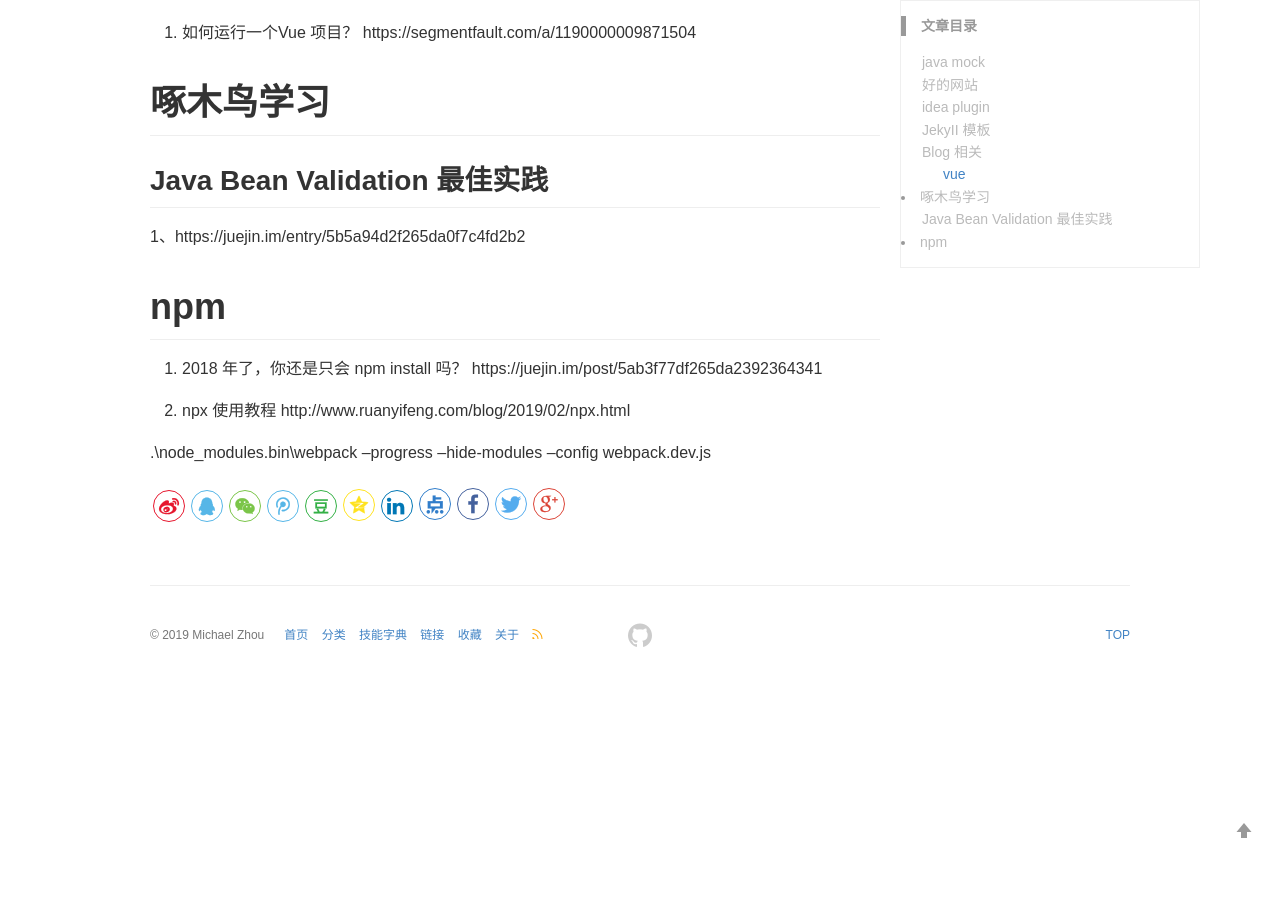
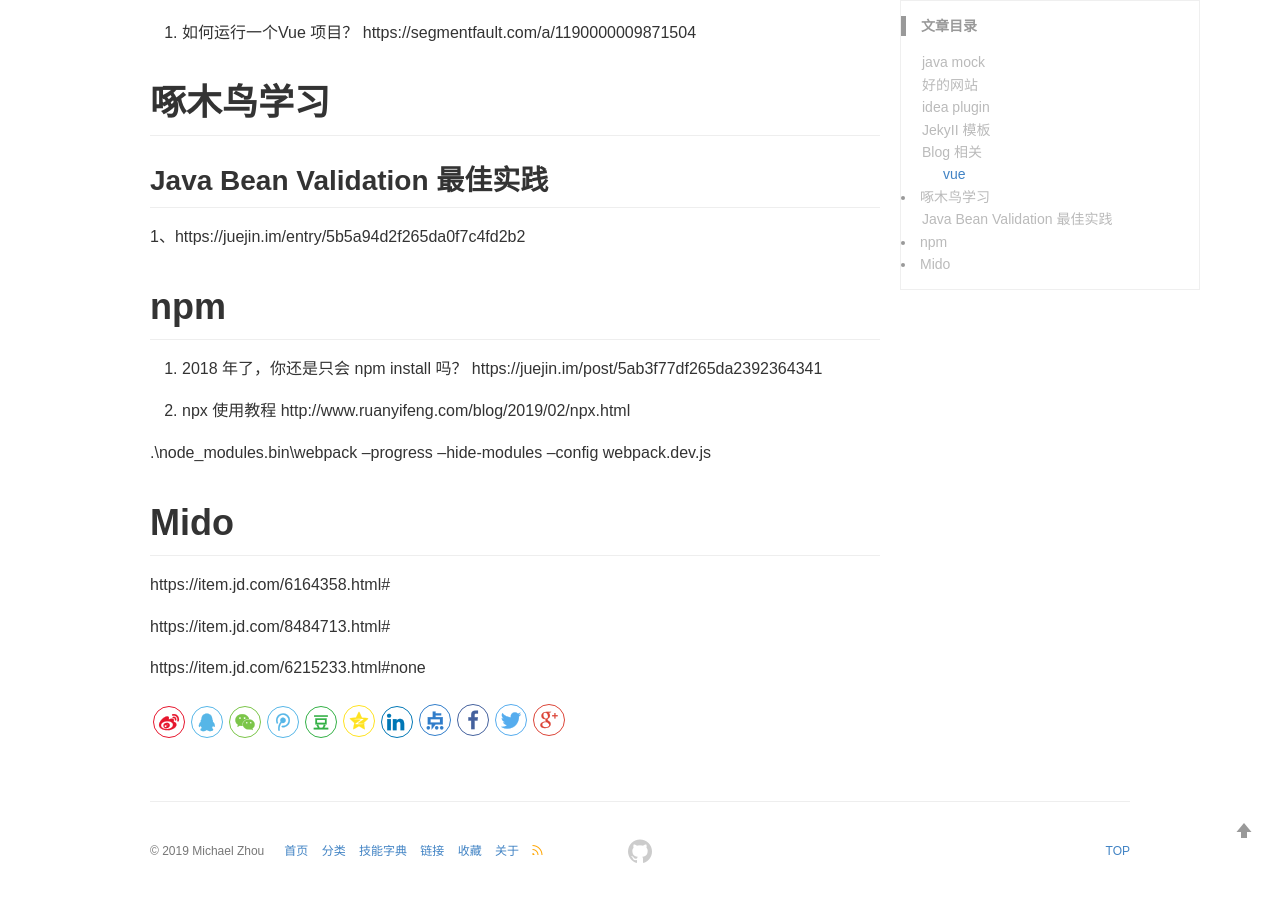
Before and after one commit to MichaelZhou111/MichaelZhou111.github.io, a Jekyll site: the page built from _posts/2011-04-26-temp.md, in a window 1280 px wide and 900 px high, scrolled down 1218 px. Built offline with Jekyll 4.4.1, drawn with Linux system fonts in a browser that asks for light colours; comment, search, counter and statistics services are not loaded; before the commit the page ends 1902 px from its top, so only the background shows below that.

Commit message:
add mido

```diff
--- a/_posts/2011-04-26-temp.md
+++ b/_posts/2011-04-26-temp.md
@@ -71,3 +71,11 @@ https://juejin.im/post/5ab3f77df265da2392364341
 http://www.ruanyifeng.com/blog/2019/02/npx.html
 
 .\node_modules\.bin\webpack --progress --hide-modules --config webpack.dev.js
+
+
+# Mido
+https://item.jd.com/6164358.html#
+
+https://item.jd.com/8484713.html#
+
+https://item.jd.com/6215233.html#none
```
